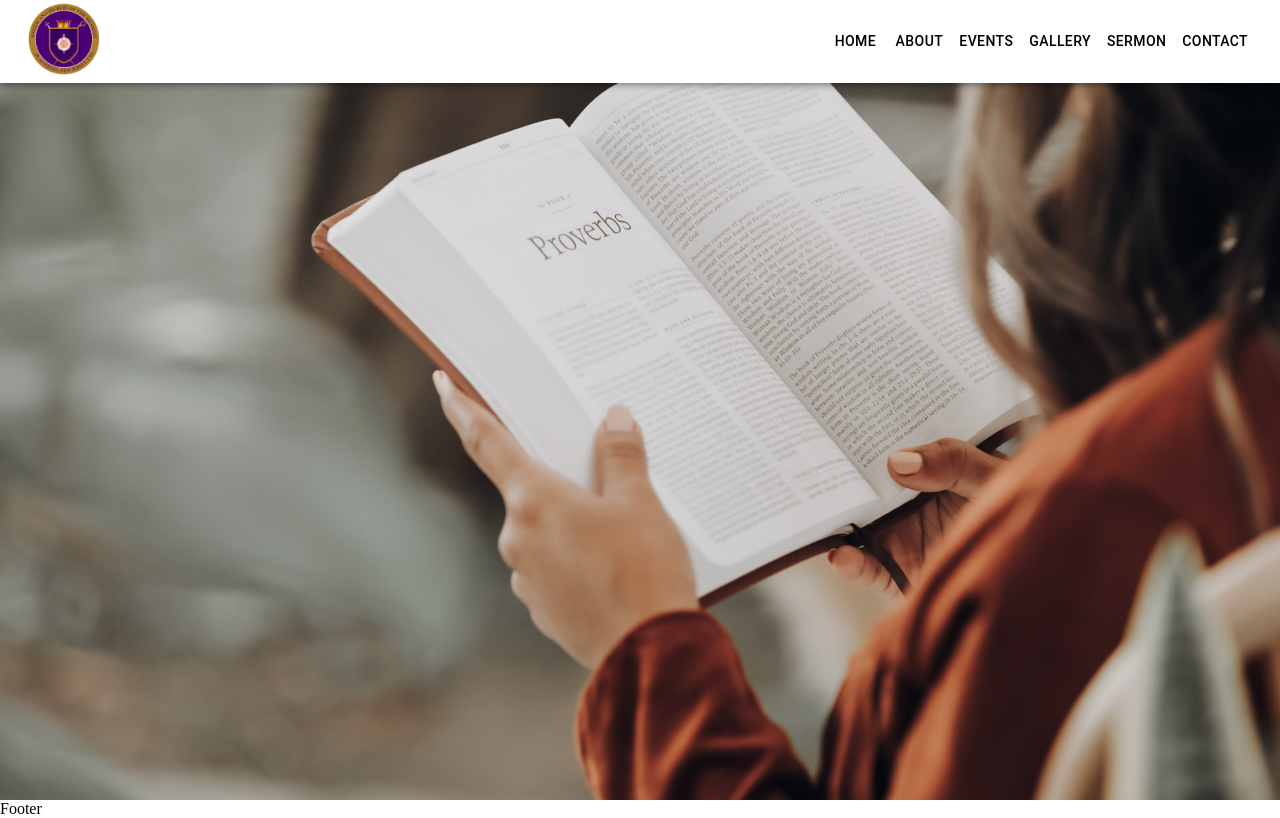
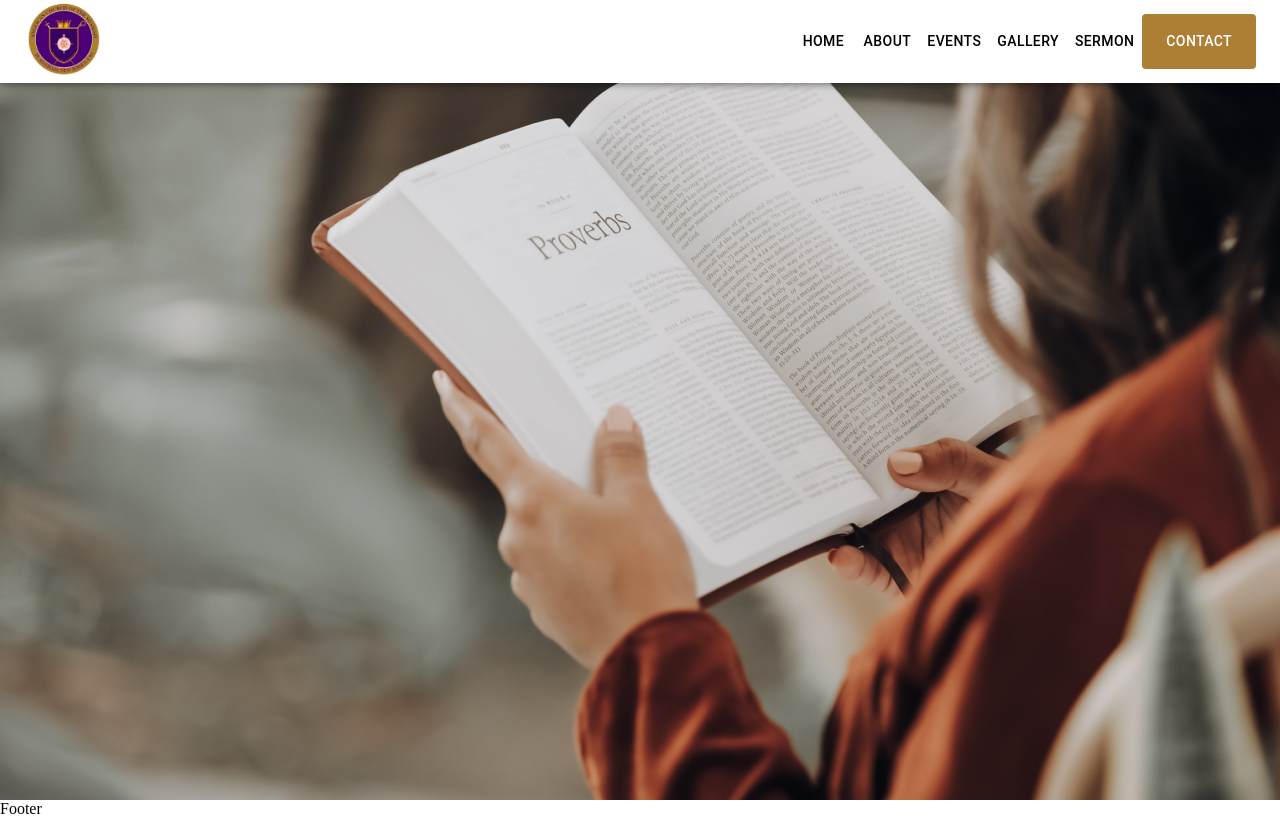
Before and after one commit to nwabuezenonso/PlainfieldV2, a React (Create React App) app in the folder frontend/: page / in a window 1280 px wide. Built offline with nearby package versions, Linux system fonts and the light colour scheme.

Commit message:
adding more styles to the button links

```diff
--- a/frontend/src/Components/Navbar/Navbar.css
+++ b/frontend/src/Components/Navbar/Navbar.css
@@ -1,3 +1,9 @@
 .Navbarcolor{
     background-color: #fff !important;
 }
+
+#linkColor{
+    background: #AC7F34 !important;
+    color: #fff;
+    padding: 15px 24px;
+}
--- a/frontend/src/Components/Navbar/Navbar.jsx
+++ b/frontend/src/Components/Navbar/Navbar.jsx
@@ -76,7 +76,7 @@ function Navbar(props) {
               <Button href={'/Events'} sx={{ color: "#000" }}> Events</Button>
               <Button href={'/Gallery'} sx={{ color: "#000" }}> Gallery</Button>
               <Button href={'/Sermon'} sx={{ color: "#000" }}> Sermon</Button>
-              <Button href={'/Contact'} sx={{ color: "#000" }}> Contact</Button>
+              <Button id="linkColor" href={'/Contact'} sx={{ color: "#000" }}> Contact</Button>
             </Box>
             <IconButton
               color="inherit"
```
